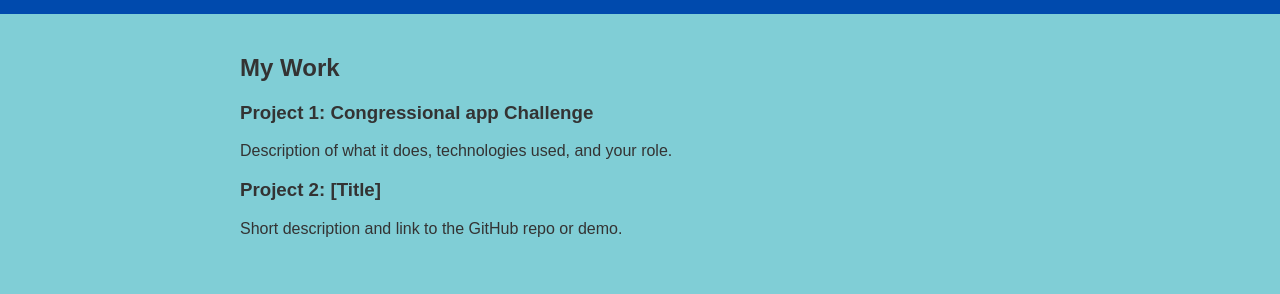
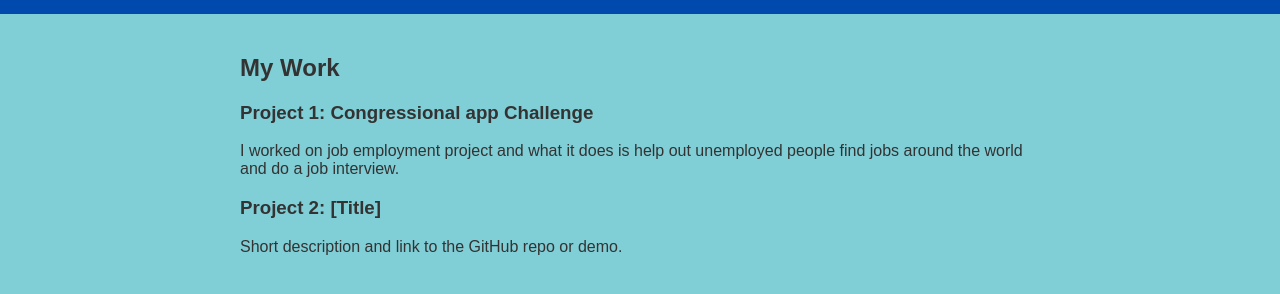
Before and after one commit to DavidMuratov1/SeniorPortfolio, a plain HTML site: page projects.html in a window 1280 px wide. Shown: the part 116-410 px from the top of the page. Drawn offline with Linux system fonts and the light colour scheme.

Commit message:
Update projects.html

```diff
--- a/projects.html
+++ b/projects.html
@@ -22,7 +22,7 @@
     <h2>My Work</h2>
     <div class="project">
       <h3>Project 1: Congressional app Challenge</h3>
-      <p>Description of what it does, technologies used, and your role.</p>
+      <p>I worked on job employment project and what it does is help out unemployed people find jobs around the world and do a job interview.</p>
     </div>
     <div class="project">
       <h3>Project 2: [Title]</h3>
```
